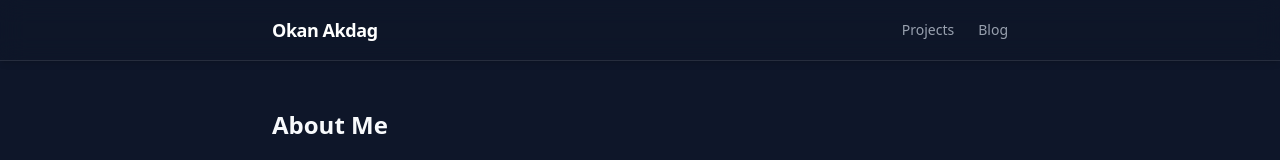
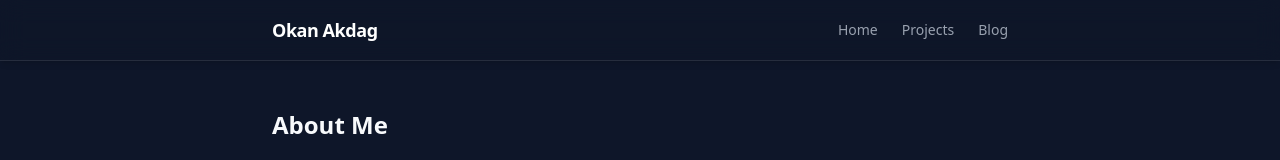
Before and after one commit to okanakdag/okanakdag-website, a Next.js app: page / in a window 1280 px wide. Shown: the top 160 px of the page. Built offline with nearby package versions, Linux system fonts and the light colour scheme.

Commit message:
Navbar: added home button

```diff
--- a/src/components/Navbar.js
+++ b/src/components/Navbar.js
@@ -9,6 +9,7 @@ export default function NavBar() {
 
         {/* Navigation links */}
         <div className="flex gap-6 text-sm text-gray-400">
+          <a href="/" className="hover:text-white transition-colors">Home</a>
           <a href="/projects" className="hover:text-white transition-colors">Projects</a>
           <a href="/blog" className="hover:text-white transition-colors">Blog</a>
         </div>
```
